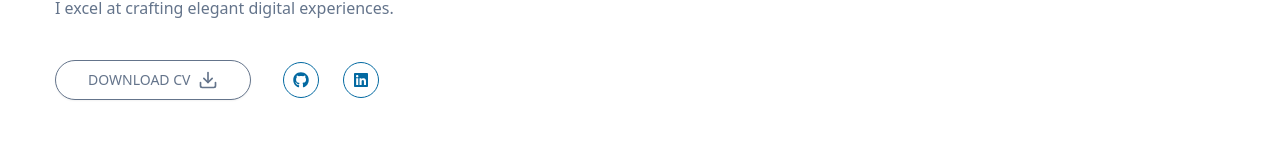
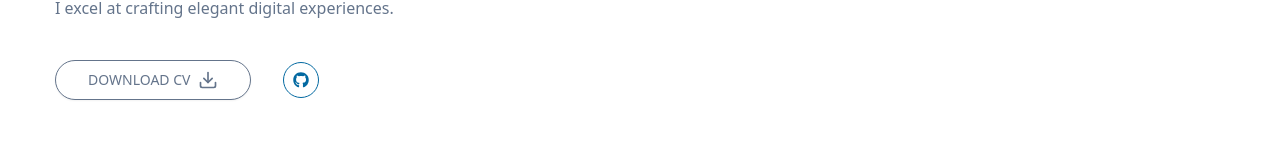
Before and after one commit to AmineElkhalidy/condensed-portfolio, a Next.js app: page / in a window 1280 px wide. Shown: the part 352-504 px from the top of the page. Built offline with nearby package versions, Linux system fonts and the light colour scheme; a web font is replaced by a local one.

Commit message:
18- Linkedin removed

```diff
--- a/components/Socials.tsx
+++ b/components/Socials.tsx
@@ -7,10 +7,10 @@ const socials = [
     icon: <FaGithub />,
     path: "https://github.com/AmineElkhalidy",
   },
-  {
-    icon: <FaLinkedin />,
-    path: "https://www.linkedin.com/in/elkhalidyamine/",
-  },
+  // {
+  //   icon: <FaLinkedin />,
+  //   path: "https://www.linkedin.com/in/elkhalidyamine/",
+  // },
   // {
   //   icon: <FaSquareUpwork />,
   //   path: "https://www.upwork.com/freelancers/~01f55a2d4b119d3119",
```
